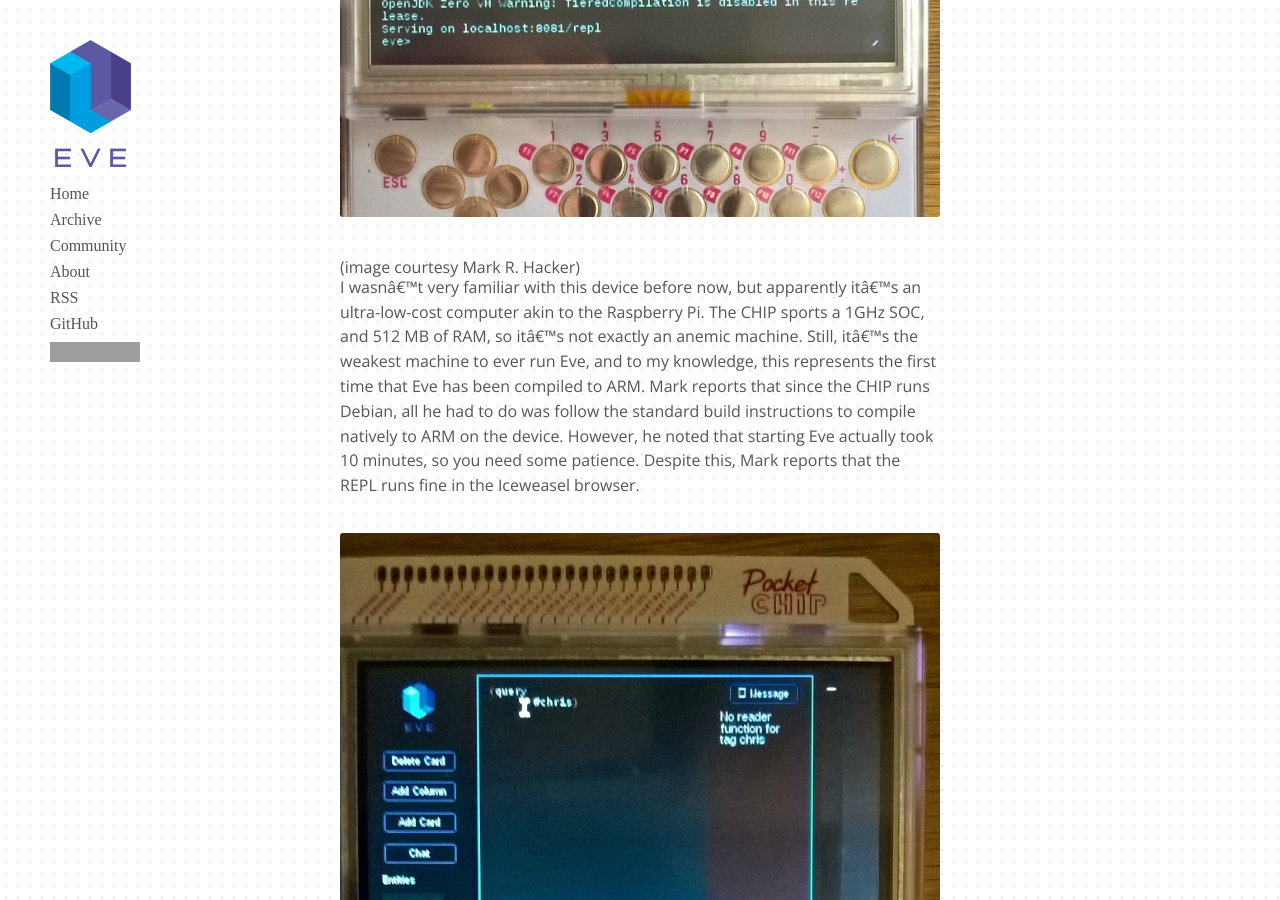
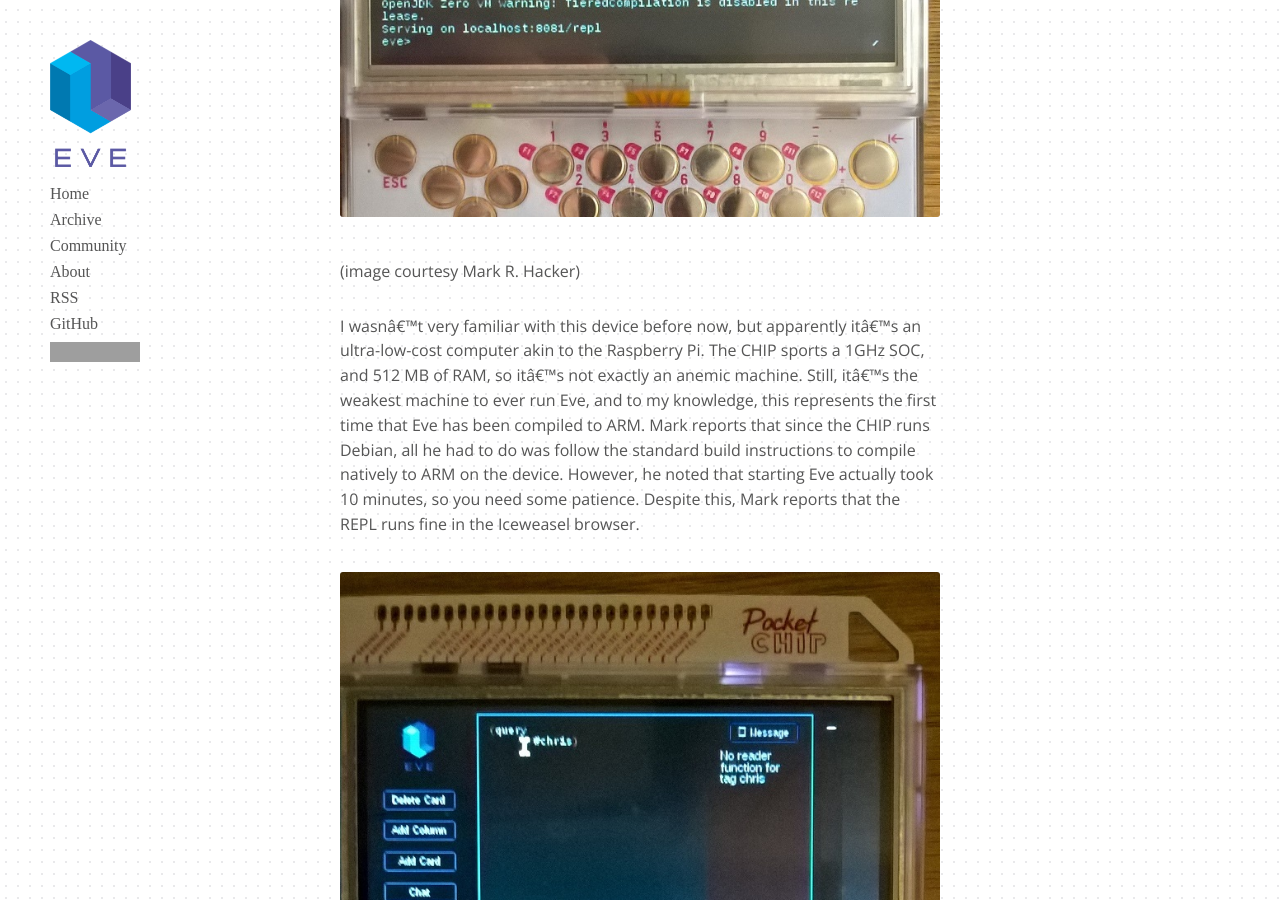
Before and after one commit to Kodowa/incidentalcomplexity, a Jekyll site: the page built from _posts/2016-07-12-pocketchip.md, in a window 1280 px wide and 900 px high, scrolled down 812 px. Built offline with Jekyll 4.4.1, drawn with Linux system fonts in a browser that asks for light colours; some web fonts are replaced; comment, search, counter and statistics services are not loaded; grey boxes are pictures that could not be loaded.

Commit message:
Update attributions

```diff
--- a/_posts/2016-07-12-pocketchip.md
+++ b/_posts/2016-07-12-pocketchip.md
@@ -27,12 +27,12 @@
 
 ![EvePocketChip]({{ site.url }}/images/pocketchip1.jpg)
 
-###### (image courtesy Mark R. Hacker)
+(image courtesy Mark R. Hacker)
 
 I wasn't very familiar with this device before now, but apparently it's an ultra-low-cost computer akin to the Raspberry Pi. The CHIP sports a 1GHz SOC, and 512 MB of RAM, so it's not exactly an anemic machine. Still, it's the weakest machine to ever run Eve, and to my knowledge, this represents the first time that Eve has been compiled to ARM. Mark reports that since the CHIP runs Debian, all he had to do was follow the standard build instructions to compile natively to ARM on the device. However, he noted that starting Eve actually took 10 minutes, so you need some patience. Despite this, Mark reports that the REPL runs fine in the Iceweasel browser.
 
 ![EvePocketChip]({{ site.url }}/images/pocketchip3.jpg)
 
-###### (image courtesy Mark R. Hacker)
+(image courtesy Mark R. Hacker)
 
 Mark is currently working on getting this version of Eve working on his PocketCHIP, so we'll check back with him later for an update on his progress.
```
